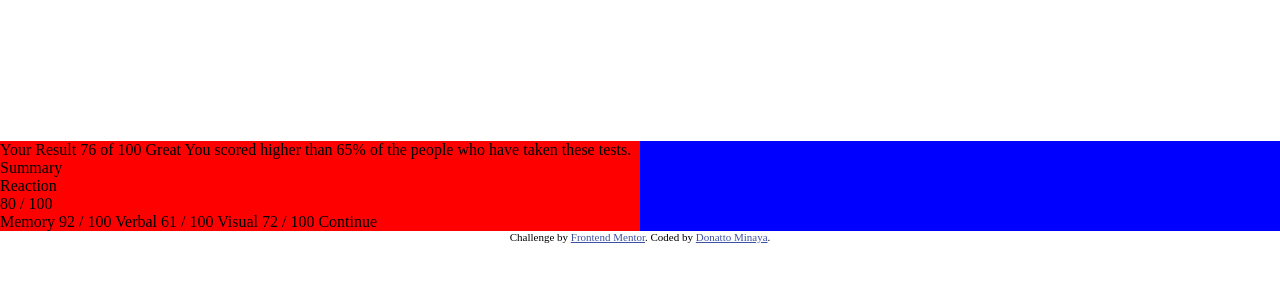
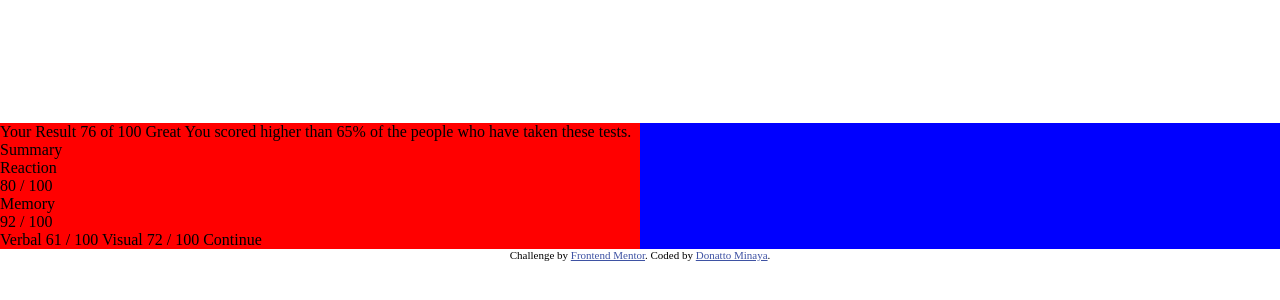
Before and after one commit to donatto22/Results-Summary, a plain HTML site: page index.html in a window 1280 px wide. Shown: the part 208-508 px from the top of the page. Drawn offline with Linux system fonts and the light colour scheme.

Commit message:
creando otro item

```diff
--- a/index.html
+++ b/index.html
@@ -30,8 +30,14 @@
         </div>
       </div>
 
-      Memory
-      92 / 100
+      <div class="list">
+        <div class="left">
+          Memory
+        </div>
+        <div class="right">
+          92 / 100
+        </div>
+      </div>
 
       Verbal
       61 / 100
```
